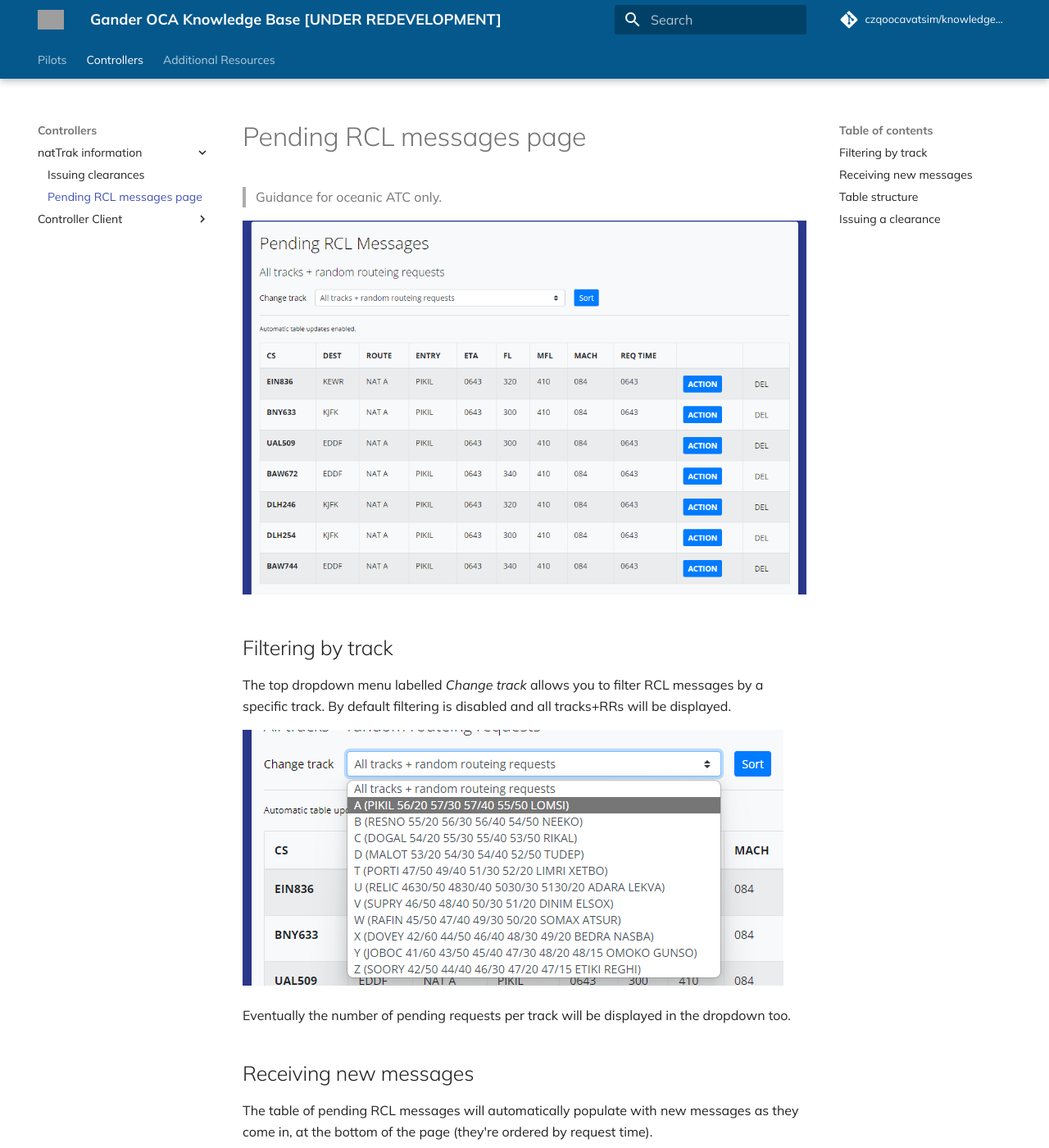
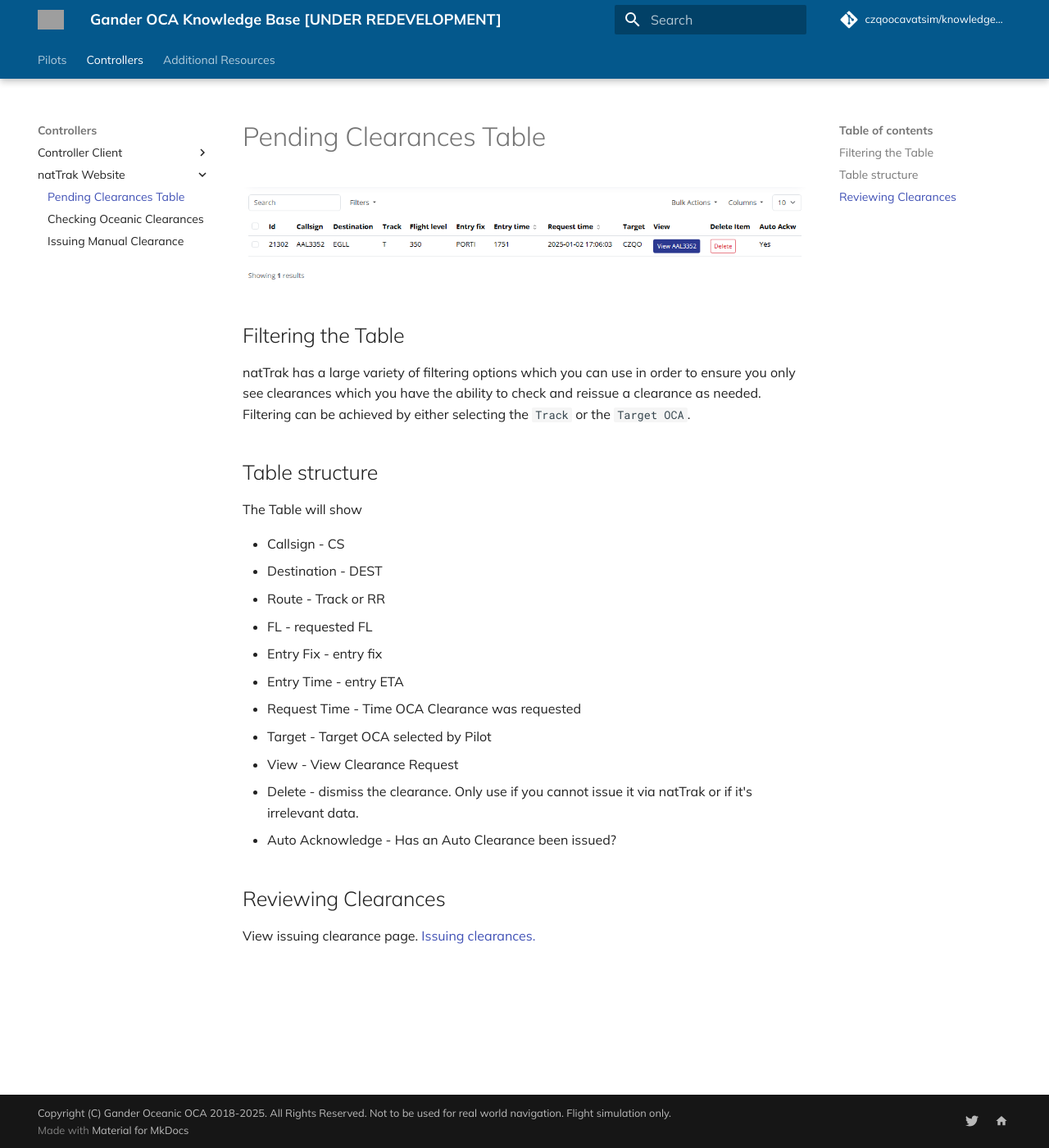
Before and after one commit to czqoocavatsim/knowledgebase, an MkDocs documentation site: the page built from docs/controller/nattrak/pending-rcl-messages.md, in a window 1280 px wide and 1400 px high. Shown: the whole window at 82% size. Built offline with MkDocs 1.6.1 and Material for MkDocs 9.7.7, drawn with Linux system fonts in a browser that asks for light colours; comment, search, counter and statistics services are not loaded; the version menu is left out; some of the changed text lies outside the part shown; grey boxes are pictures that could not be loaded.

Commit message:
Controller / natTrak Website

````diff
--- a/docs/controller/nattrak/issuing-clx.md
+++ b/docs/controller/nattrak/issuing-clx.md
@@ -1,16 +1,9 @@
 ---
-title: Issuing clearances
-description:
-published: true
-date: 2022-03-27T06:59:01.500Z
-tags:
-editor: undefined
-dateCreated: 2022-03-27T06:58:44.901Z
+title: Checking Oceanic Clearances
 ---
 
-> Guidance for oceanic ATC only.
->
-![screenshot_2022-03-27_172249.png](/assets/nattrak/screenshot_2022-03-27_172249.png)
+
+![natTrak Clearance Request](/controller/img/nattrakrclclx.png)
 
 ## Request Data
 
@@ -18,52 +11,67 @@ The request data will show:
 
 * Callsign - CS
 * Destination ICAO - DEST
-* Route - Track or RR
-* Entry - entry fix
+* Route - TRACK or RR
+* ENTRY - entry fix
 * ETA - entry ETA
 * FL - requested FL
 * MFL - maximum FL
-* Mach - requested mach
-* REQ Time - request time
+* MACH - requested mach
+* TIME - Time clearance was requested
+* CID - User Name and CID
+* Target OCA - Which station has the pilot selected
 
-## ATC Requirements
 
+## Issuing a Reclearance
 Here you can issue restrictions or change flight level/mach.
+> **NOTE:** Changes to Oceanic Clearances on VATSIM have resulted in Clearance Requests being sent an automatic acknowledgement. Only issue a Reclearance if a conflict exists and you need to ammend their requested track. [Read the Announcement here](https://ganderoceanic.ca/news/changes-to-oceanic-clearances-2024-12-04).
+>
 
 ### Datalink authority
-
 This is the oceanic sector issuing the clearance. It *should* auto populate with your active sector providing you are logged into VATSIM correctly. If it cannot auto detect your sector, it will default to NAT bandbox. You may change this if you need.
 
+
 ### Flight level, mach number
-
 You can use the dropdowns to change the flight level/mach for the clearance. The pilot's request and maximum FL will be highlighted in the dropdown menu. *Don't use these dropdowns unless you are deviating from the request.*
 
+
 ### Entry time requirement for XXXXX
+Use this to issue an entry time requirement for their entry fix. Format it as `PASS XXX NOT BEFORE 1000Z` for example.
 
-Use this to issue an entry time requirement for their entry fix. Format it as `NOT BEFORE 1000Z` for example.
+
+### Route Changes
+You can change the NAT Track used by the Pilot, or input a different Random Routing in this section.
+
 
 ### Free text
+Are their any extra details that need to be sent? This is not usually needed.
 
-Any extra details?
-
-## Transmitting clearances
 
 ### Pilot CID
+Displayed is the pilot Name and CID in case you need to contact them via the network to confirm any details.
 
-Displayed is the pilot CID in case you need to contact them via the network.
 
-### **[Transmit Clearance]**
+### Conflict Detection Tool
+The conflict detection tool ensures that no Lateral or Vertial conflicts will occur within 10 minutes from the Entry Point. This only shows aircraft which have requested ```shown as pending``` or been cleared ```shown as active```.
 
-This button will send the clearance to the pilot. It will reject your submission if you filled out the form incorrectly in one way or another.
+
+### **[Move to Processed List]**
+After reviewing the request, and you are satisfied that there is no conflicts, you then need to move the Clearance into the Processed List. This will then allow for the Conflict Detection Tool to ensure that no conflicts will exist with other aircraft when requesting Oceanic Clearance.
+
+
+### **[Transmit Reclearance]**
+This button will send the reclearance to the pilot. It will reject your submission if you filled out the form incorrectly in one way or another.
+> **NOTE:** As mentioned above, only issue a reclearance if there is a genuine need to change a Pilots clearance. Auto Acknowledgement will issue the pilot a clearance based of their request.
+
 
 ### [Delete]
+This will delete the request if the pilot has disconnected or has put in an incorrect request and is going to refile. Do not use the delete button unless one of these situations has occured.
 
-This will delete the request, same as on the pending RCL messages page.
 
 ## What next?
+![natTrak Clearance Sent](/controller/img/nattrakreclearance.png)
 
-![screenshot_2022-03-27_172749.png](/assets/nattrak/screenshot_2022-03-27_172749.png)
+The reclearance you just issued will be displayed below the ```Clearances``` section on the left hand side.
+> NOTE: Make sure to always press ```Move to Processed List``` at the completion of each check of a clearance request.
 
-The clearance you just issued will be displayed.
-
-You can safely close the tab.
+You can now close this request. If you need to reopen this request to issue any changes in the future, you can access it via the ```Processed Messages``` tab.
--- a/docs/controller/nattrak/pending-rcl-messages.md
+++ b/docs/controller/nattrak/pending-rcl-messages.md
@@ -1,47 +1,27 @@
 ---
-title: Pending RCL messages page
-description:
-published: true
-date: 2022-03-27T06:59:09.889Z
-tags:
-editor: undefined
-dateCreated: 2022-03-27T06:49:58.148Z
+title: Pending Clearances Table
 ---
 
-> Guidance for oceanic ATC only.
 
-![screenshot_2022-03-27_171413.png](/assets/nattrak/screenshot_2022-03-27_171413.png)
+![pending Clearances](/controller/img/nattrakpendingclr.png)
 
-## Filtering by track
-
-The top dropdown menu labelled *Change track* allows you to filter RCL messages by a specific track. By default filtering is disabled and all tracks+RRs will be displayed.
-
-![screenshot_2022-03-27_171519.png](/assets/nattrak/screenshot_2022-03-27_171519.png)
-
-Eventually the number of pending requests per track will be displayed in the dropdown too.
-
-## Receiving new messages
-
-The table of pending RCL messages will automatically populate with new messages as they come in, at the bottom of the page (they're ordered by request time).
-
-Alternatively you can refresh the page. Your filter option won't be closed providing you just do F5 with the same URL e.g. `controllers/clx/pending?sortByTrack=A`.
+## Filtering the Table
+natTrak has a large variety of filtering options which you can use in order to ensure you only see clearances which you have the ability to check and reissue a clearance as needed. Filtering can be achieved by either selecting the ```Track``` or the ```Target OCA```.
 
 ## Table structure
-
-The table will show:
+The Table will show
 
 * Callsign - CS
-* Destination ICAO - DEST
+* Destination - DEST
 * Route - Track or RR
-* Entry - entry fix
-* ETA - entry ETA
 * FL - requested FL
-* MFL - maximum FL
-* Mach - requested mach
-* REQ Time - request time
-* **[ACTION]** - open new tab with clearance issuing form
-* [DEL] - dismiss the clearance. Only use if you cannot issue it via natTrak or if it's irrelevant data.
+* Entry Fix - entry fix
+* Entry Time - entry ETA
+* Request Time - Time OCA Clearance was requested
+* Target - Target OCA selected by Pilot
+* View - View Clearance Request
+* Delete - dismiss the clearance. Only use if you cannot issue it via natTrak or if it's irrelevant data.
+* Auto Acknowledge - Has an Auto Clearance been issued?
 
-## Issuing a clearance
-
-View issuing clearance page. [Issuing clearances.](/nattrak/issuing-clx)
+## Reviewing Clearances
+View issuing clearance page. [Issuing clearances.](/controller/nattrak/issuing-clx)
````
Also changed, not shown: docs/controller/nattrak/manual-clx.md (added, +22 -0 lines), docs/controller/nattrak/overview.md (added, +5 -0 lines), docs/assets/nattrak/screenshot_2022-03-27_171413.png (deleted), docs/assets/nattrak/screenshot_2022-03-27_171519.png (deleted), docs/assets/nattrak/screenshot_2022-03-27_172249.png (deleted), docs/assets/nattrak/screenshot_2022-03-27_172749.png (deleted), docs/controller/.pages, docs/controller/clients/Hoppie's ACARS/Standalone.md (renamed from docs/controller/clients/acars/Standalone.md), docs/controller/img/nattrakmanualclr.png (added), docs/controller/img/nattrakpendingclr.png (added), docs/controller/img/nattrakrclclx.png (added), docs/controller/img/nattrakreclearance.png (added), docs/controller/nattrak/.pages (added).
